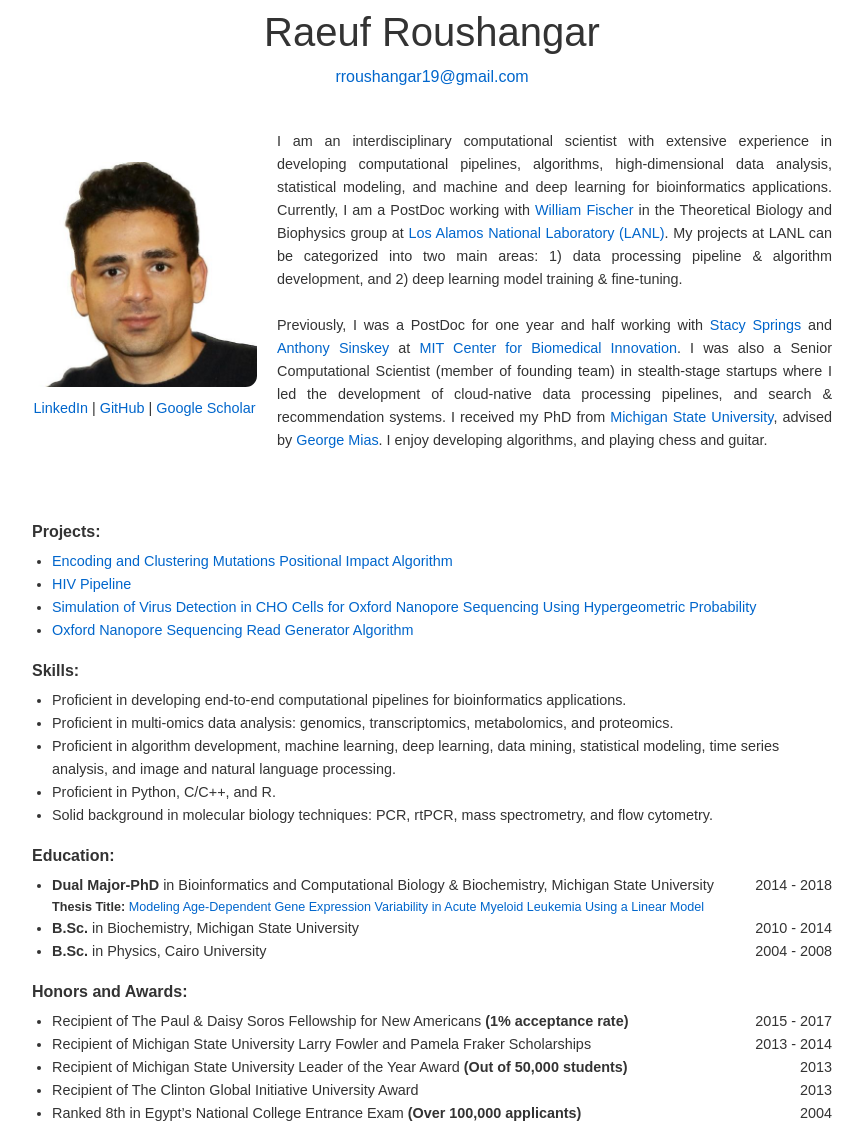
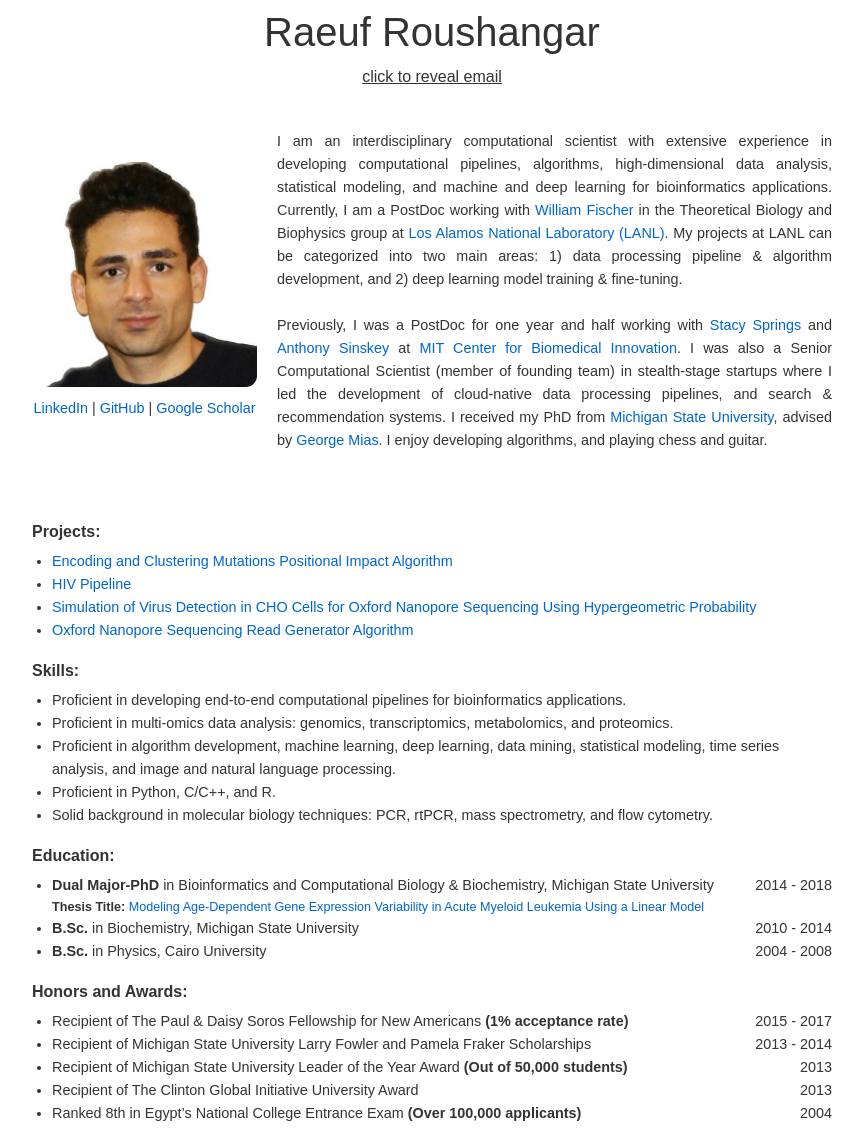
Before and after one commit to raeufroushangar/raeufroushangar.com, a Jekyll site: the page built from index.html, in a window 1280 px wide. Shown: the whole page, without its empty margins (208-1071 px from the left). Built offline with Jekyll 4.4.1, drawn with Linux system fonts in a browser that asks for light colours.

Commit message:
Added email address

```diff
--- a/index.html
+++ b/index.html
@@ -10,7 +10,7 @@
 
 <div style="text-align: center; margin-bottom: 40px;">
   <div style="font-size: 2.5em;">Raeuf Roushangar</div>
-  <div><a href="mailto:rroushangar19@gmail.com">rroushangar19@gmail.com</a></div>
+  <div><span id="email-link" style="cursor: pointer; text-decoration: underline;">click to reveal email</span></div>
 </div>
 
 <div style="display: flex; align-items: center;">
@@ -29,9 +29,7 @@
     Previously, I was a PostDoc for one year and half working with <a href="https://cbi.mit.edu/biographies/" target="_blank">Stacy Springs</a> and <a href="https://biology.mit.edu/profile/anthony-j-sinskey/" target="_blank">Anthony Sinskey</a> at <a href="https://cbi.mit.edu" target="_blank">MIT Center for Biomedical Innovation</a>. I was also a Senior Computational Scientist (member of founding team) in stealth-stage startups where I led the development of cloud-native data processing pipelines, and  search & recommendation systems. I received my PhD from <a href="https://msu.edu" target="_blank">Michigan State University</a>, advised by <a href="https://georgemias.org" target="_blank">George Mias</a>.
     I enjoy developing algorithms, and playing chess and guitar.
   </div>
-  </div>
-
-
+</div>
 
 <br><br>
 
@@ -94,3 +92,10 @@
     <span style="float: right;">2004</span>
   </li>
 </ul>
+
+<script>
+  document.getElementById("email-link").addEventListener("click", function() {
+    this.innerHTML = "<strong>email:</strong> rroushangar19@gmail.com";
+    this.style.textDecoration = "none";
+  });
+</script>
```
